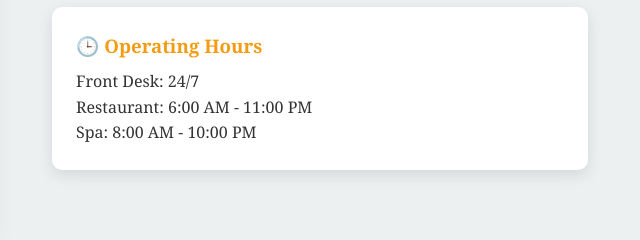
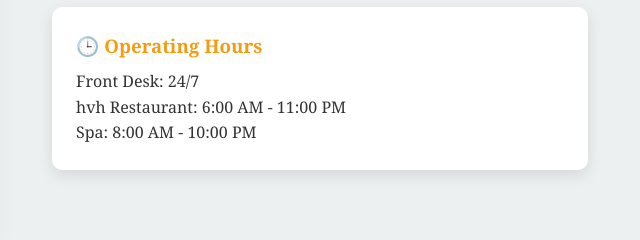
Before and after one commit to ashan-indrajith-codimite/PDF-generate-bot, a website: page index.html in a window 1280 px wide. Shown: the part 3842-4082 px from the top of the page, 620-1260 px from the left. Drawn offline with Linux system fonts and the light colour scheme.

```diff
--- a/index.html
+++ b/index.html
@@ -575,7 +575,7 @@
                     <div class="contact-item">
                         <h3>🕒 Operating Hours</h3>
                         <p>Front Desk: 24/7<br>
-                        Restaurant: 6:00 AM - 11:00 PM<br>
+                         hvh Restaurant: 6:00 AM - 11:00 PM<br>
                         Spa: 8:00 AM - 10:00 PM</p>
                     </div>
                 </div>
```
